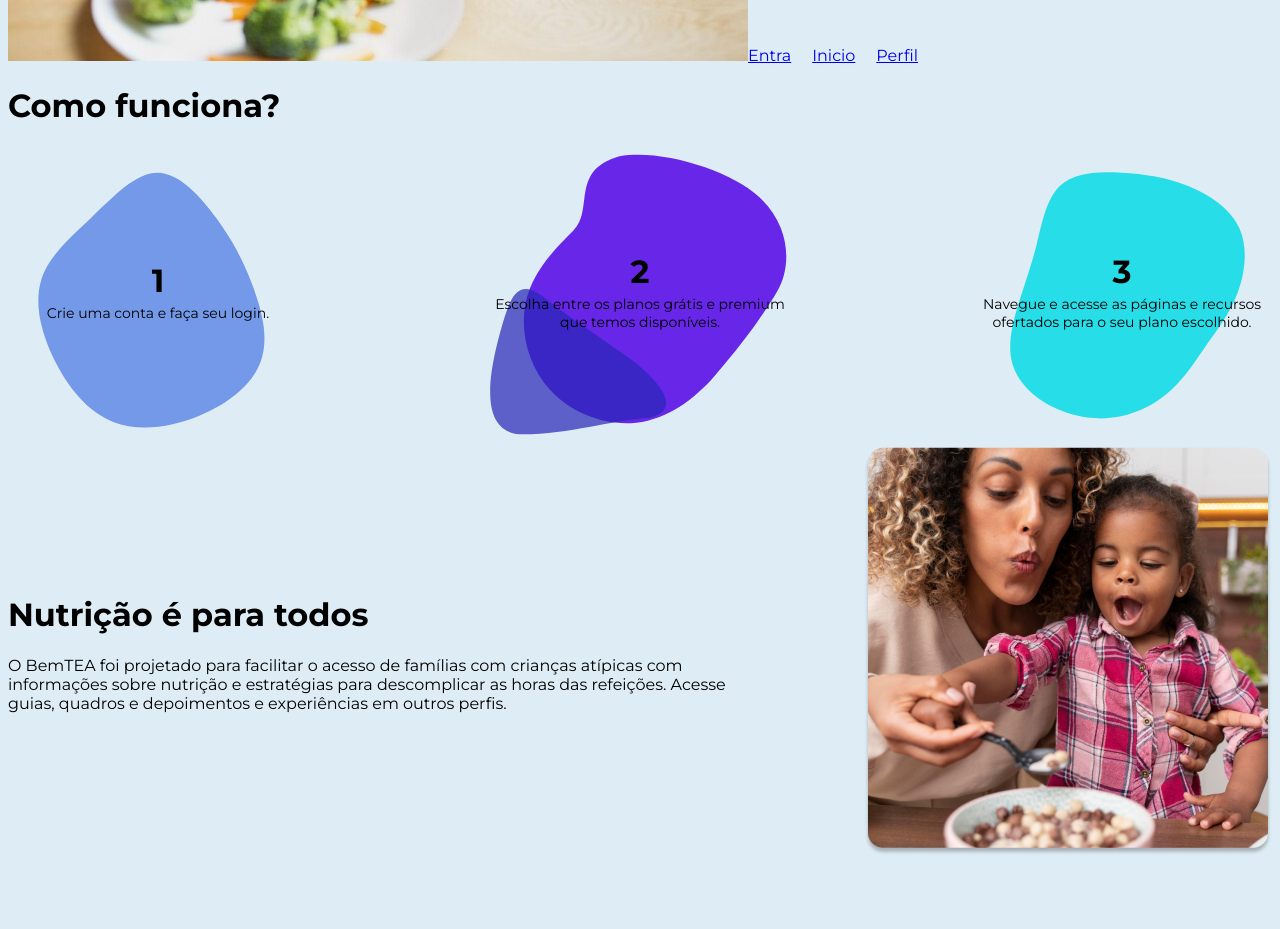
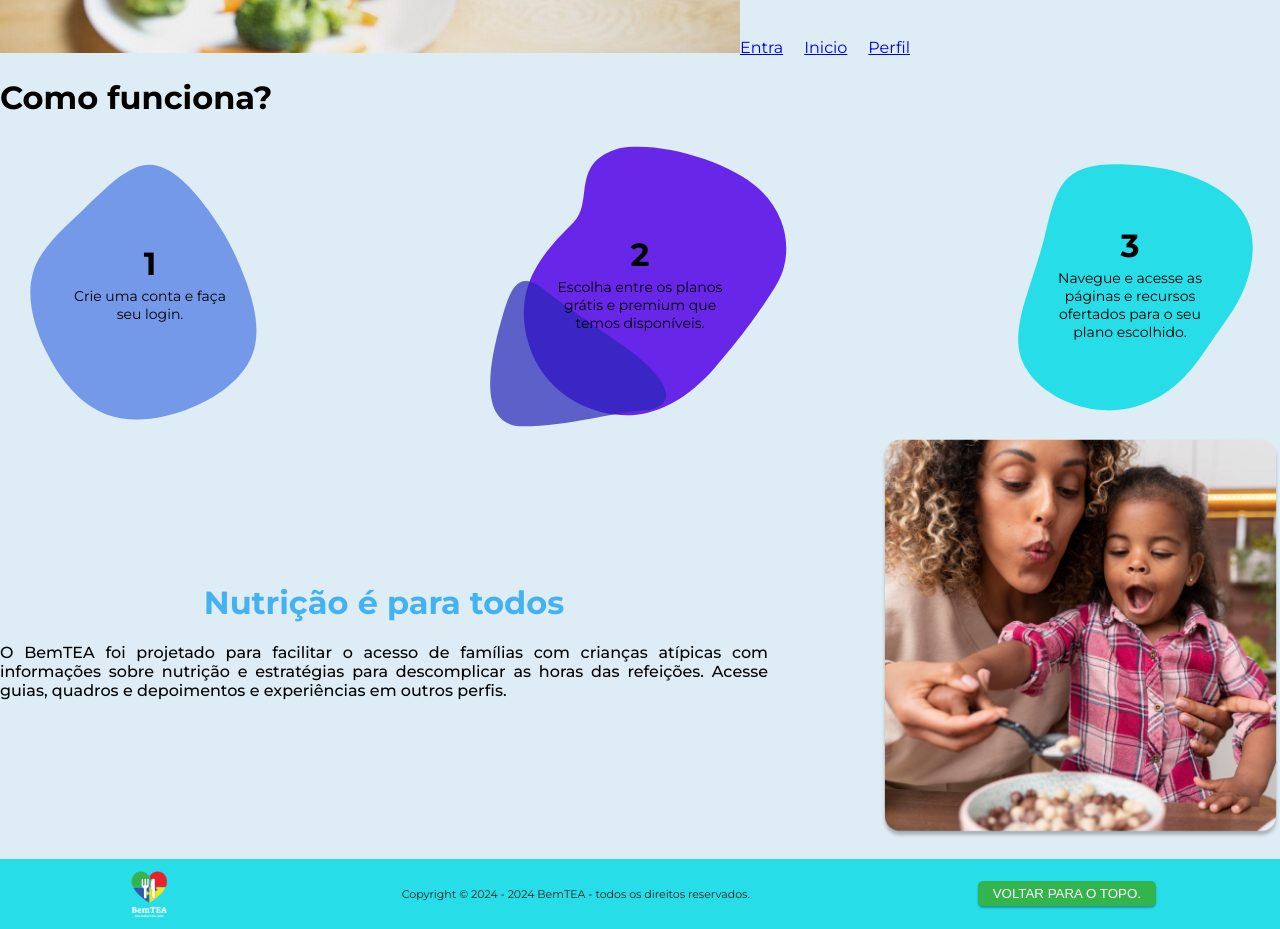
Before and after one commit to PaulaRobertaSuelen/Seguran-a-Alimentar-, a React (Vite) app: page / in a window 1280 px wide. Shown: the part 440-1369 px from the top of the page. Before the commit the page ends 1304 px from the top, so only its background shows below. Built offline with nearby package versions, Linux system fonts and the light colour scheme.

Commit message:
Feat: Novo componente Footer e limpeza de código.

```diff
--- /dev/null
+++ b/src/components/Footer/index.jsx
@@ -0,0 +1,21 @@
+import React from "react";
+import { SFooter, SButton } from "./styles";
+
+export default function Footer({ img }) {
+  return (
+    <SFooter>
+      <img src={img} alt="logo" />
+      <p>Copyright © 2024 - 2024 BemTEA - todos os direitos reservados.</p>
+      <SButton
+        onClick={() =>
+          window.scrollTo({
+            top: 0,
+            behavior: "smooth",
+          })
+        }
+      >
+        Voltar para o topo.
+      </SButton>
+    </SFooter>
+  );
+}
--- /dev/null
+++ b/src/components/Footer/styles.js
@@ -0,0 +1,42 @@
+import styled from "styled-components";
+
+const SFooter = styled.footer`
+  background-color: #27dee8;
+  display: flex;
+  justify-content: space-around;
+  align-items: center;
+  padding: 10px;
+  margin-top: 20px;
+  font-size: 11px;
+  color: #222;
+  > img {
+    width: 50px;
+    height: 50px;
+  }
+`;
+
+const SButton = styled.button`
+  background-color: #33b44d;
+  color: white;
+  padding: 5px 15px;
+  border-radius: 5px;
+  outline: 0;
+  border: 0;
+  text-transform: uppercase;
+  margin: 10px 0px;
+  cursor: pointer;
+  box-shadow: 0px 2px 2px rgb(0, 0, 0, 0.3);
+  transition: ease background-color 250ms;
+  &:hover {
+    background-color: #49b533;
+  }
+  &:active {
+    background-color: #33b579;
+  }
+  &:disabled {
+    cursor: default;
+    opacity: 0.7;
+  }
+`;
+
+export { SFooter, SButton };
--- a/src/components/TextInsideImage/index.jsx
+++ b/src/components/TextInsideImage/index.jsx
@@ -5,18 +5,24 @@ export default function TextInsideImage({
   image,
   title,
   text,
+  imageStyles,
+  fontSize = 14,
   color,
   textStyles,
+  imageWidth = 300,
+  imageHeight = 300,
 }) {
   return (
     <div
       className="text-inside-img-ctn"
-      style={{ width: "300px", height: "300px" }}
+      style={{ width: imageWidth, height: imageHeight }}
     >
       <img
         src={image}
         alt=""
-        style={{ width: "300px", height: "300px" }}
+        style={imageStyles}
+        width={imageWidth}
+        height={imageHeight}
         className="text-inside-img-img"
       />
       <div className="text-inside-img-txt">
@@ -24,9 +30,9 @@ export default function TextInsideImage({
         <p
           style={{
             color: color,
-            fontSize: "14px",
+            fontSize: fontSize,
             ...textStyles,
-            maxWidth: "300px",
+            maxWidth: imageWidth * 0.6,
           }}
         >
           {text}
--- a/src/global/styles/index.css
+++ b/src/global/styles/index.css
@@ -3,4 +3,6 @@
 body {
   font-family: "Montserrat", sans-serif;
   background-color: #deedf5;
+  margin: 0;
+  padding: 0;
 }
--- a/src/pages/Home/components/Section2/section2.css
+++ /dev/null
@@ -1,21 +0,0 @@
-.main-container {
-  display: flex;
-  justify-content: space-between;
-  align-items: center;
-}
-.text-container {
-  max-width: 60%;
-}
-
-.text-container h1 {
-  color: #44b2f0;
-  text-align: center;
-}
-.text-container p {
-  text-align: justify;
-  font-weight: 500;
-}
-.text-container img {
-  max-width: 400px;
-  max-height: 400px;
-}
--- a/src/pages/Home/index.jsx
+++ b/src/pages/Home/index.jsx
@@ -1,12 +1,14 @@
 import Navbar from "../../components/Navbar/navbar";
 import * as S from "./styles";
 
-import Icon1 from "../../assets/svg/blob1.svg"
-import Icon2 from "../../assets/svg/blob2.svg"
-import Icon3 from "../../assets/svg/blob3.svg"
+import Icon1 from "../../assets/svg/blob1.svg";
+import Icon2 from "../../assets/svg/blob2.svg";
+import Icon3 from "../../assets/svg/blob3.svg";
+import Logo from "../../assets/logo.svg";
 import TextInsideImage from "../../components/TextInsideImage";
 
-import Img from "../../assets/mother.png"
+import Img from "../../assets/mother.png";
+import Footer from "../../components/Footer";
 
 export default function Home() {
   return (
@@ -41,19 +43,20 @@ export default function Home() {
           />
         </div>
 
-        <div className="main-container">
-          <S.Card>
-            <h1 className=""> Nutrição é para todos</h1>
+        <S.Card>
+          <S.TextContainer>
+            <h1> Nutrição é para todos</h1>
             <p>
               O BemTEA foi projetado para facilitar o acesso de famílias com
               crianças atípicas com informações sobre nutrição e estratégias
               para descomplicar as horas das refeições. Acesse guias, quadros e
               depoimentos e experiências em outros perfis.
             </p>
-          </S.Card>
+          </S.TextContainer>
           <img src={Img} alt="" className="mother" />
-        </div>
+        </S.Card>
       </S.Container>
+      <Footer img={Logo} />
     </>
   );
 }
--- a/src/pages/Home/styles.js
+++ b/src/pages/Home/styles.js
@@ -6,7 +6,6 @@ export const Container = styled.div`
     justify-content: space-between;
     align-items: center;
   }
-
   > .text-container h1 {
     color: #44b2f0;
     text-align: center;
@@ -19,8 +18,26 @@ export const Container = styled.div`
     max-width: 400px;
     max-height: 400px;
   }
-`
+`;
 
 export const Card = styled.div`
-max-width: 60%;
-`
+  display: flex;
+  justify-content: space-between;
+  align-items: center;
+  & img {
+    max-width: 400px;
+    max-height: 400px;
+  }
+`;
+
+export const TextContainer = styled.div`
+  max-width: 60%;
+  & h1 {
+    color: #44b2f0;
+    text-align: center;
+  }
+  & p {
+    text-align: justify;
+    font-weight: 500;
+  }
+`;
```
Also changed, not shown: src/assets/logo.svg (added), src/assets/svg/mini-blob2.svg (added), src/components/Footer/Footer.jsx (deleted), src/components/Footer/footer.css (deleted).
